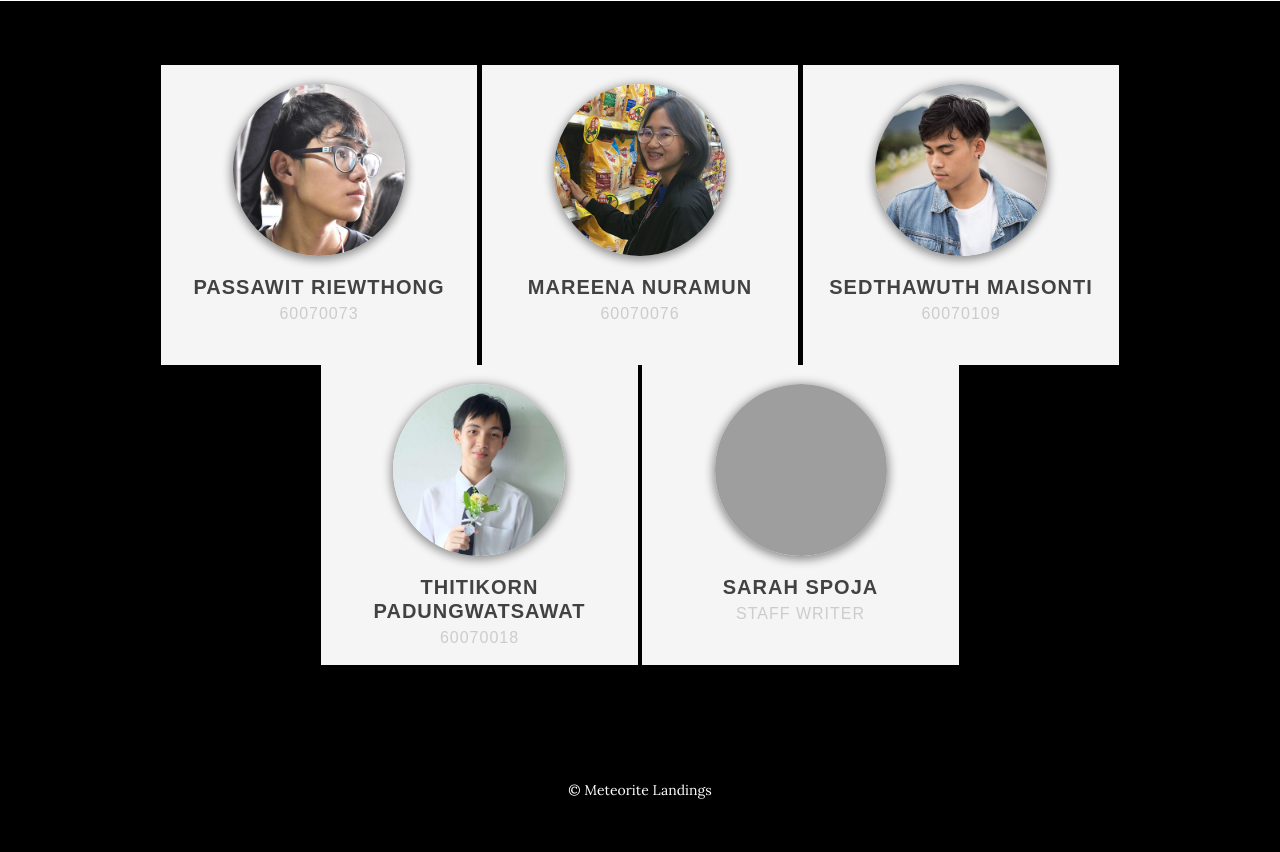
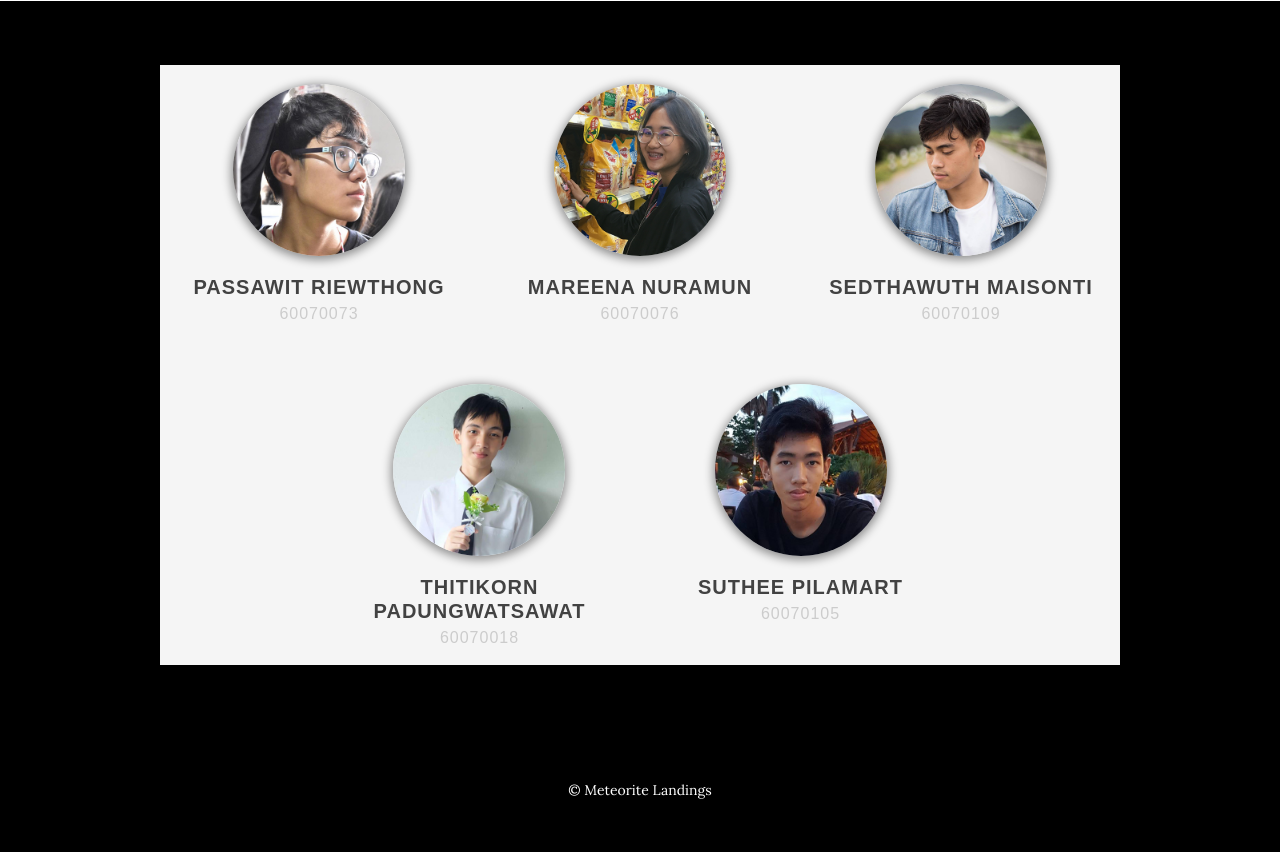
Before and after one commit to dekdew/Meteorite-Landings-Analysis, a Flask app: page / in a window 1280 px wide. Shown: the part 2940-3792 px from the top of the page. Run offline with Flask 2, Linux system fonts and the light colour scheme; some libraries are stand-ins or nearby versions; grey boxes are pictures that could not be loaded.

Commit message:
update img member 05

```diff
--- a/templates/index.html
+++ b/templates/index.html
@@ -125,7 +125,7 @@
 
     <!-- Member -->
     <section id="member" class="content-section text-center" style="padding-top:5%; padding-bottom:5%;">
-      <div class="about__section">
+      <div class="about__section" style="background-color:#f5f5f5">
 
         <a href="javascript:void(0);" title="DEW">
           <div class="about__slot">
@@ -167,12 +167,12 @@
           </div>
         </a>
 
-        <a href="javascript:void(0);" title="Sarah Spoja - CTO">
+        <a href="javascript:void(0);" title="Seven">
           <div class="about__slot">
-            <div class="headshot" style="background-image:url('http://placekitten.com/284/284');"></div>
+            <div class="headshot" style="background-image:url('../static/img/mb_05.jpg');"></div>
             <div class="about__info">
-              <h4 class="name">Sarah Spoja</h4>
-              <h5 class="title">Staff Writer</h5>
+              <h4 class="name">Suthee Pilamart</h4>
+              <h5 class="title">60070105</h5>
             </div>
           </div>
         </a>
```
